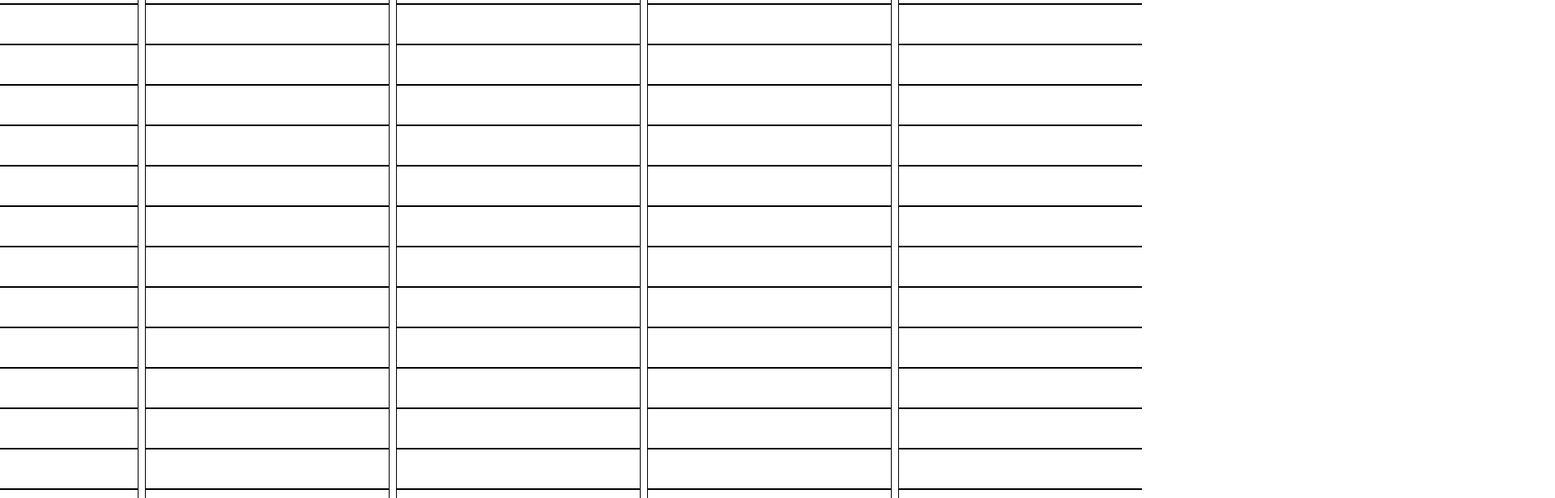
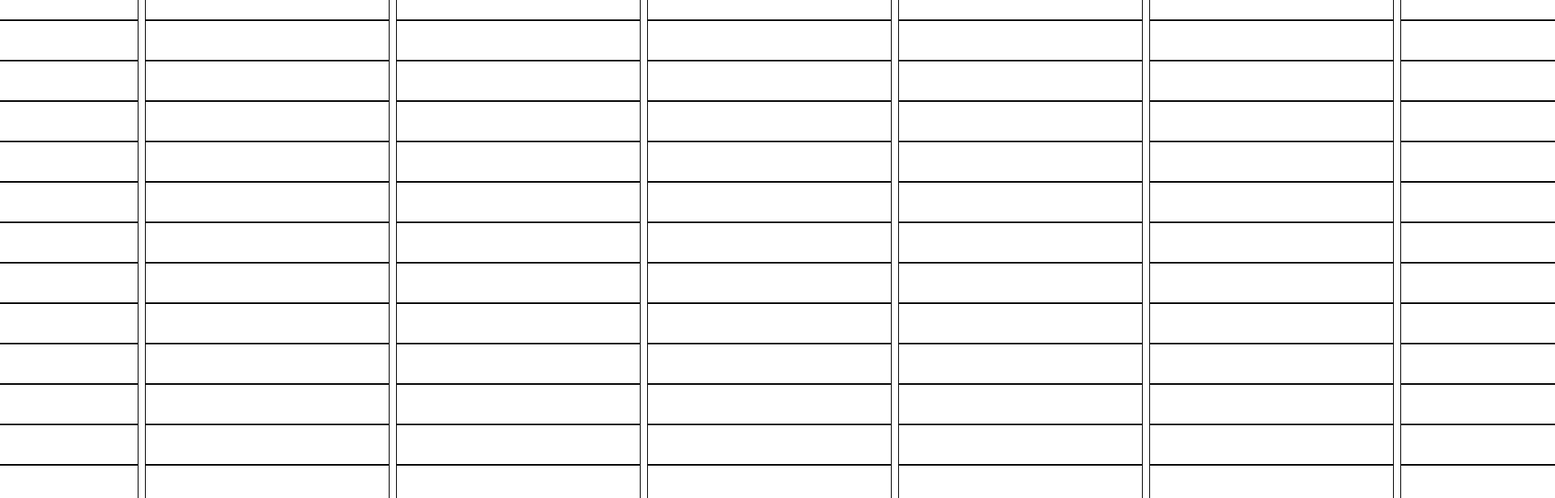
Before and after one commit to NicholasLin718/Party-Planner, a React (Create React App) app in the folder frontend/: page /select in a window 1280 px wide. Shown: the part 820-1436 px from the top of the page at 81% size, 1920 px wide, since content can reach past the window. Built offline with nearby package versions, Linux system fonts and the light colour scheme.

Commit message:
Reorganized functions and changed props in availability selector hierarchy

```diff
--- a/frontend/src/components/AvailabilitySelector/Column.jsx
+++ b/frontend/src/components/AvailabilitySelector/Column.jsx
@@ -4,11 +4,11 @@ import "./styles.css";
 
 export default function Column(props) {
     const listOfWeekDays = ["SUN", "MON", "TUE", "WED", "THU", "FRI", "SAT"];
-    const {day, startValue, endValue} = props;
+    const {column} = props;
     // const startValue = props.startValue;
     // const endValue = props.endValue;
-    const date = day.isoTime;
-    const dayOfWeek = day.dayOfWeek;
+    const date = column.date.isoTime;
+    const dayOfWeek = column.date.dayOfWeek;
 
     let formattedDay = date.match(/\d\d\d\d-\d\d-\d\d/);
 
@@ -16,32 +16,10 @@ export default function Column(props) {
     // const [requireStart] = useState(!startValue.is_00);
     // const [requireEnd] = useState(!endValue.is_00);
 
+    console.log(column);
+    let slotArray = column["slots"];
+    console.log(slotArray);
 
-    const [availabilityList, setAvailbilityList] = useState([]);
-
-
-    let columnArr = [];
-    // let x = 0;
-    // if(requireStart) x = 1;
-    let hour = startValue.hour;
-    let is_00 = startValue.is_00;
-    while((hour < endValue.hour)){ //7:30 - 15:30
-        if(is_00){
-            columnArr.push({"hour": hour, "is_00": is_00, "selected": false});
-            is_00 = !is_00;
-            columnArr.push({"hour": hour, "is_00": is_00, "selected": false});
-            is_00 = !is_00;
-        }
-        else{
-            columnArr.push({"hour": hour, "is_00": is_00, "selected": false});
-            is_00 = !is_00;
-        }
-        hour++;
-        console.log(columnArr);
-    }
-    if(!endValue.is_00){
-        columnArr.push({"hour": hour, "is_00": is_00, "selected": false});
-    }
 
     return (
         <div className={formattedDay[0].substring(5, 10)}>
@@ -50,12 +28,12 @@ export default function Column(props) {
             {listOfWeekDays[dayOfWeek]}
             {/* {requireStart && <div><h1>{startValue.hour}</h1><Slot/></div>} */}
             {/* {requireStart && <div><Slot/></div>} */}
-            {columnArr.map((object, i) =>
+            {slotArray.map((slotData, i) =>
                 (
                     <div key={i}>
                         {/* <h1>{startValue.hour + i}</h1> */}
                         {/* <Slot/> */}
-                        <Slot/>
+                        <Slot slotData={slotData}/>
                     </div>
                 )
             )}
--- a/frontend/src/components/AvailabilitySelector/ColumnPage.jsx
+++ b/frontend/src/components/AvailabilitySelector/ColumnPage.jsx
@@ -1,12 +1,28 @@
 import React from 'react'
 import Column from './Column';
 const ColumnPage = (props) => {
-    const {startValue, endValue, currentColumns} = props;
+    const {startValue, endValue, currentColumns, columnPageArr} = props;
 
+    /*
+    (9) [{…}, {…}, {…}, {…}, {…}, {…}, {…}, {…}, {…}]
+    0:
+        date: {isoTime: '2022-06-21T04:00:00.000Z', dayOfWeek: 2}
+        slots: (24) [{…}, {…}, {…}, {…}, {…}, {…}, {…}, {…}, {…}, {…}, {…}, {…}, {…}, {…}, {…}, {…}, {…}, {…}, {…}, {…}, {…}, {…}, {…}, {…}]
+        [[Prototype]]: Object
+    1: {date: {…}, slots: Array(24)}
+    2: {date: {…}, slots: Array(24)}
+    3: {date: {…}, slots: Array(24)}
+    4: {date: {…}, slots: Array(24)}
+    5: {date: {…}, slots: Array(24)}
+    6: {date: {…}, slots: Array(24)}
+    7: {date: {…}, slots: Array(24)}
+    8: {date: {…}, slots: Array(24)}
+    */
+   console.log(columnPageArr[0]["date"]);
     return (
         <div className="columns">
-            {currentColumns.map((day, i) => (
-                <Column key={i} day={day} startValue={startValue} endValue={endValue}/>
+            {columnPageArr.map((column, i) => (
+                <Column key={i} column={column}/>
             ))}
       </div>
     )
--- a/frontend/src/components/AvailabilitySelector/Selector.jsx
+++ b/frontend/src/components/AvailabilitySelector/Selector.jsx
@@ -7,6 +7,16 @@ import { selectAllDays } from "../../features/CalendarSlice";
 import { selectAllRange } from "../../features/TimeRangeSlice";
 import ColumnPage from './ColumnPage';
 import Pagination from './Pagination';
+
+/*
+    Selector page will include pagination and the function that creates the list of each column containing the date value and its slots
+    Selector page will contain the ColumnPage
+    ColumnPage will contain all the columns
+    Columns will contain slots
+
+    We create a state for the 2D array in ColumnPageArr
+    Determine how to pass in setStates through the child such that slots that are selected will reflect to the columnPageArr
+*/
 const Selector = () => {
   const printList = [{isoTime: '2022-06-29T04:00:00.000Z', dayOfWeek: 3}, {isoTime: '2022-06-28T04:00:00.000Z', dayOfWeek: 2}, {isoTime: '2022-06-27T04:00:00.000Z', dayOfWeek: 1}, {isoTime: '2022-06-26T04:00:00.000Z', dayOfWeek: 0}, {isoTime: '2022-06-22T04:00:00.000Z', dayOfWeek: 3}, {isoTime: '2022-06-21T04:00:00.000Z', dayOfWeek: 2}, {isoTime: '2022-06-30T04:00:00.000Z', dayOfWeek: 4}, {isoTime: '2022-06-25T04:00:00.000Z', dayOfWeek: 6}, {isoTime: '2022-06-24T04:00:00.000Z', dayOfWeek: 5}];
   const [currentPage, setCurrentPage] = useState(1);
@@ -26,6 +36,35 @@ const Selector = () => {
   ));
   // console.log(values);
 
+
+  let daysSelected = orderedPrintList.length;
+    let columnPageArr = [];
+    let columnArr = [];
+    let hour = startValue.hour;
+    let is_00 = startValue.is_00;
+    for(let i = 0; i < daysSelected; i++){
+        while((hour < endValue.hour)){ //7:30 - 15:30
+            if(is_00){
+                columnArr.push({"hour": hour, "is_00": is_00, "selected": false});
+                is_00 = !is_00;
+                columnArr.push({"hour": hour, "is_00": is_00, "selected": false});
+                is_00 = !is_00;
+            }
+            else{
+                columnArr.push({"hour": hour, "is_00": is_00, "selected": false});
+                is_00 = !is_00;
+            }
+            hour++;
+            console.log(columnArr);
+        }
+        if(!endValue.is_00){
+            columnArr.push({"hour": hour, "is_00": is_00, "selected": false});
+        }
+        columnPageArr.push({"date": orderedPrintList[i], "slots": columnArr});
+    }
+
+  console.log(columnPageArr);
+
   const indexOfLastColumn = currentPage * columnsPerPage;
   const indexOfFirstColumn = indexOfLastColumn - columnsPerPage;
   const currentColumns = orderedPrintList.slice(indexOfFirstColumn, indexOfLastColumn);
@@ -34,10 +73,10 @@ const Selector = () => {
   const paginate = pageNumber => setCurrentPage(pageNumber);
   return (
     <div>
-      {renderedDays}
+      {/* {renderedDays} */}
       <LabelColumn className="label" startValue={startValue} endValue={endValue}/>
       <div className="column-page">
-          <ColumnPage startValue={startValue} endValue={endValue} currentColumns={currentColumns}/>
+          <ColumnPage startValue={startValue} endValue={endValue} currentColumns={currentColumns} columnPageArr={columnPageArr}/>
           <Pagination columnsPerPage={columnsPerPage} totalColumns={orderedPrintList.length} paginate={paginate}/>
       </div>
     </div>
--- a/frontend/src/components/AvailabilitySelector/Slot.jsx
+++ b/frontend/src/components/AvailabilitySelector/Slot.jsx
@@ -1,15 +1,21 @@
 import React from 'react'
 import { useState } from 'react';
-export default function Slot() {
-    const [select, setSelect] = useState(false);
+export default function Slot(props) {
+    const {slotData} = props;
+    const [select, setSelect] = useState(slotData.selected);
     const handleEnter = (e) => {
         if(e.buttons === 1){
             select ? setSelect(false) : setSelect(true);
         }
     }
+
+    const handleMouseDown = () => {
+        select ? setSelect(false) : setSelect(true)
+    }
+
     return (
         <div>
-            <div onMouseEnter={handleEnter} onMouseDown={() => {select ? setSelect(false) : setSelect(true)}}  className={"slot " + (select ? "selected" : "unselected")}></div>
+            <div onMouseEnter={handleEnter} onMouseDown={handleMouseDown}  className={"slot " + (select ? "selected" : "unselected")}></div>
             {/* <h1>{Math.random()*5}</h1> */}
         </div>
     )
```
